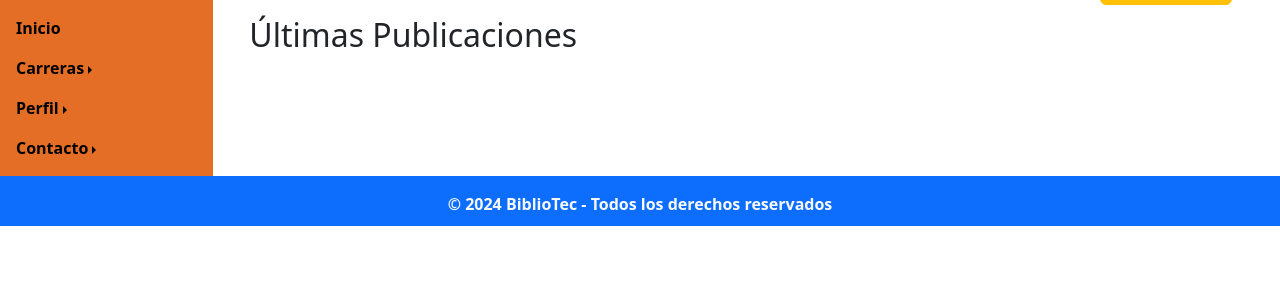
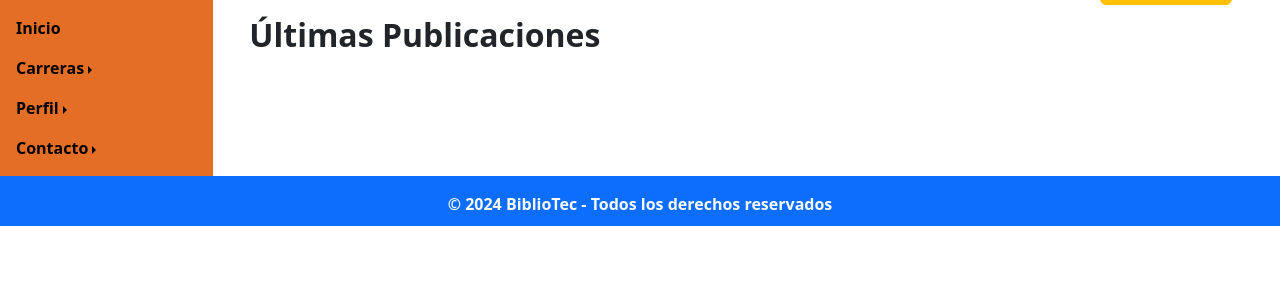
Before and after one commit to JorgeVargas03/Bibliotec, a PHP site: page /home.php in a window 1280 px wide. Shown: the part 57-357 px from the top of the page. Run offline with PHP 8.4, Linux system fonts and the light colour scheme; data that the repository does not hold is empty.

Commit message:
Ya hace bien las animaciones

```diff
--- a/home.php
+++ b/home.php
@@ -33,11 +33,9 @@ session_start();
     <link rel="stylesheet" href="https://cdnjs.cloudflare.com/ajax/libs/animate.css/4.1.1/animate.min.css"/>
     <!--Inicia Bootstrap-->
     <link href="https://cdn.jsdelivr.net/npm/bootstrap@5.3.3/dist/css/bootstrap.min.css" rel="stylesheet" integrity="sha384-QWTKZyjpPEjISv5WaRU9OFeRpok6YctnYmDr5pNlyT2bRjXh0JMhjY6hW+ALEwIH" crossorigin="anonymous">
-    <script src="https://cdn.jsdelivr.net/npm/bootstrap@5.3.3/dist/js/bootstrap.bundle.min.js" integrity="sha384-YvpcrYf0tY3lHB60NNkmXc5s9fDVZLESaAA55NDzOxhy9GkcIdslK1eN7N6jIeHz" crossorigin="anonymous"></script>
     <script src="https://cdn.jsdelivr.net/npm/@popperjs/core@2.11.8/dist/umd/popper.min.js" integrity="sha384-I7E8VVD/ismYTF4hNIPjVp/Zjvgyol6VFvRkX/vR+Vc4jQkC+hVqc2pM8ODewa9r" crossorigin="anonymous"></script>
     <script src="https://cdn.jsdelivr.net/npm/bootstrap@5.3.3/dist/js/bootstrap.min.js" integrity="sha384-0pUGZvbkm6XF6gxjEnlmuGrJXVbNuzT9qBBavbLwCsOGabYfZo0T0to5eqruptLy" crossorigin="anonymous"></script>
     <script src="https://cdnjs.cloudflare.com/ajax/libs/jquery/3.6.0/jquery.min.js"></script>
-    <script src="https://cdnjs.cloudflare.com/ajax/libs/bootstrap/5.3.0/js/bootstrap.bundle.min.js"></script>
     <link rel="stylesheet" href="https://cdn.jsdelivr.net/npm/bootstrap-icons@1.11.3/font/bootstrap-icons.min.css">
     <!--Termmina Bootstrap-->
 </head>
@@ -115,7 +113,7 @@ session_start();
             <!-- Contenido principal -->
             <main role="main" class="col-md-9 ml-sm-auto col-lg-10 px-4">
     <div class="container mt-3">
-        <h2>Últimas Publicaciones</h2>
+        <h2 style=""><b>Últimas Publicaciones</b></h2>
         <?php
         // Array de imágenes disponibles
         $imagenes = ['images/tigers/a1.png', 'images/tigers/a2.png','images/tigers/a3.png'];
--- a/index.php
+++ b/index.php
@@ -36,7 +36,6 @@ session_start();
             <link href="https://cdn.jsdelivr.net/npm/bootstrap-icons/font/bootstrap-icons.css" rel="stylesheet">
 
     <script src="https://ajax.googleapis.com/ajax/libs/jquery/3.7.1/jquery.min.js"></script>
-    <script src="https://cdnjs.cloudflare.com/ajax/libs/jquery/3.5.1/jquery.min.js"></script>
     <script src="https://cdn.jsdelivr.net/npm/bootstrap@5.3.2/dist/js/bootstrap.min.js"></script>
 
     <!--Termmina Bootstrap-->
```
